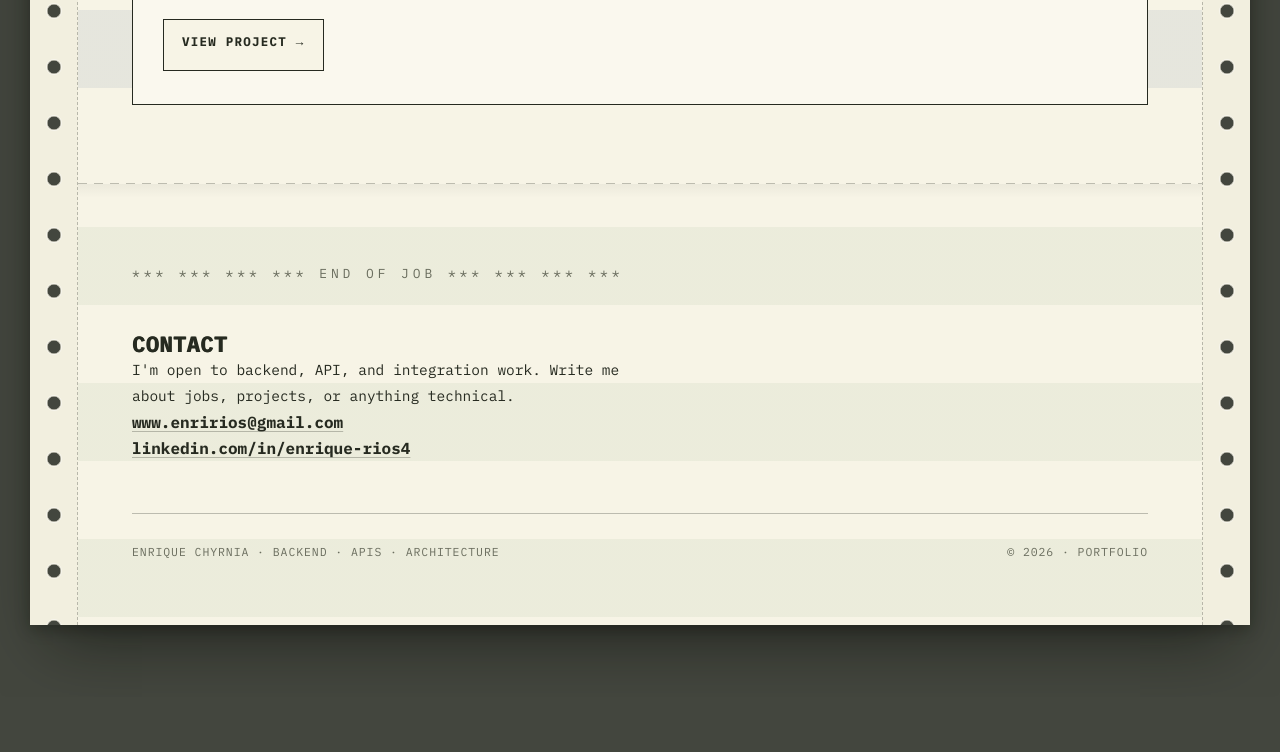
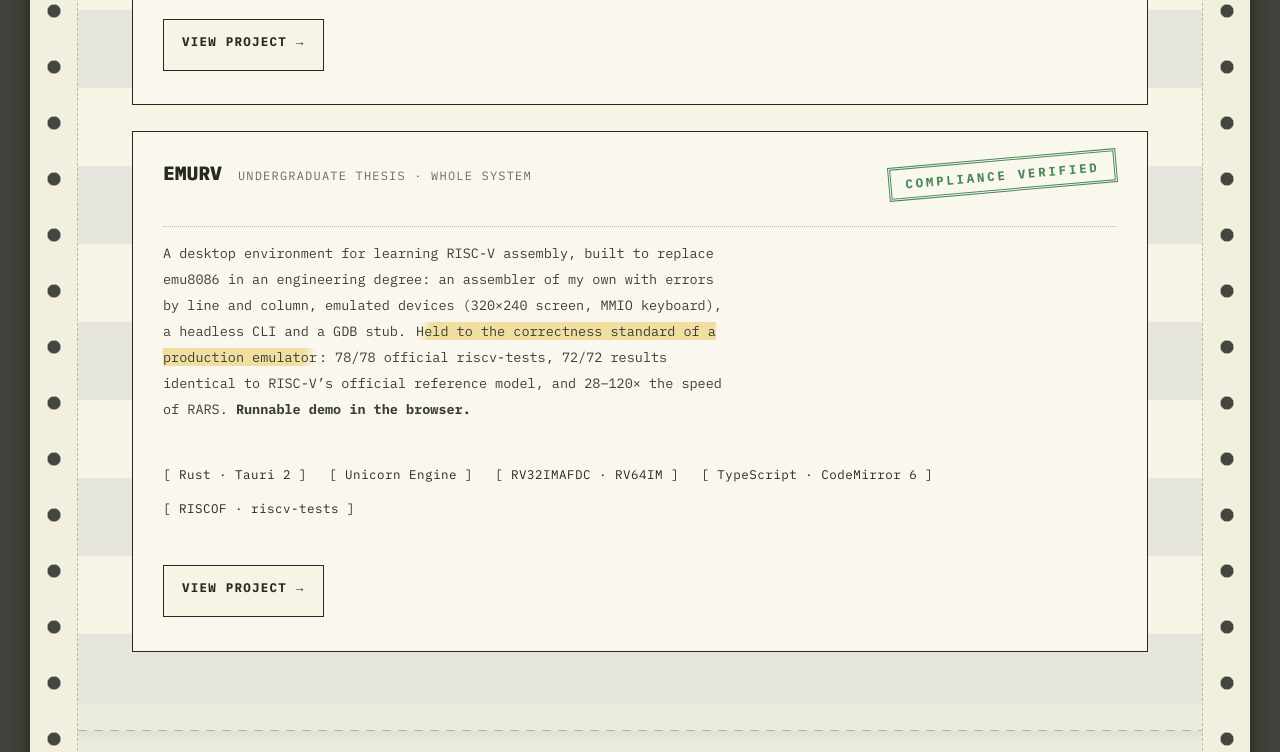
Before and after one commit to EnriqueRiosChyrnia/portfolio-web, a plain HTML site: page index.html in a window 1280 px wide. Shown: the part 4140-4892 px from the top of the page. Before the commit the page ends 4837 px from the top, so only its background shows below. Drawn offline with Linux system fonts and the light colour scheme.

Commit message:
Sumar EmuRV a los proyectos propios del index
Tercera card en #proyectos-propios con sello "Compliance verified",
sus claves s04c.* y el proyecto nombrado en las descripciones OG.

```diff
--- a/assets/i18n/index.dict.js
+++ b/assets/i18n/index.dict.js
@@ -3,11 +3,11 @@ window.SiteI18n.dict = {
   "meta.title": { en: "Enrique Chyrnia — Portfolio · Software Development", es: "Enrique Chyrnia — Portfolio · Desarrollo de Software" },
   "meta.description": { en: "Backend · APIs & Integration · Cloud systems. Professional portfolio of Enrique Chyrnia: real cases of development, integration, and deployment.", es: "Backend · APIs & Integración · Sistemas cloud. Portfolio profesional de Enrique Chyrnia: casos reales de desarrollo, integración y despliegue." },
   "meta.ogTitle": { en: "Enrique Chyrnia — Portfolio · Software Development", es: "Enrique Chyrnia — Portfolio · Desarrollo de Software" },
-  "meta.ogDescription": { en: "Backend, APIs and cloud infrastructure. Work case at Mas Que Bien Service, plus my own products: Ryguasu, a multi-tenant POS SaaS in production, and Fil-Grama, social media analytics.", es: "Backend, APIs e infraestructura cloud. Caso de trabajo en Mas Que Bien Service, más mis productos propios: Ryguasu, un SaaS multi-tenant de punto de venta en producción, y Fil-Grama, analytics de redes sociales." },
+  "meta.ogDescription": { en: "Backend, APIs and cloud infrastructure. Work case at Mas Que Bien Service, plus my own products: Ryguasu, a multi-tenant POS SaaS in production; Fil-Grama, social media analytics; and EmuRV, a RISC-V emulator verified against the official suites.", es: "Backend, APIs e infraestructura cloud. Caso de trabajo en Mas Que Bien Service, más mis productos propios: Ryguasu, un SaaS multi-tenant de punto de venta en producción; Fil-Grama, analytics de redes sociales; y EmuRV, un emulador RISC-V verificado contra las suites oficiales." },
   "meta.ogImageAlt": { en: "Enrique Chyrnia — Backend · APIs & Integration · Cloud systems", es: "Enrique Chyrnia — Backend · APIs & Integración · Sistemas cloud" },
   "meta.ogLocale": { en: "en_US", es: "es_AR" },
   "meta.twitterTitle": { en: "Enrique Chyrnia — Portfolio · Software Development", es: "Enrique Chyrnia — Portfolio · Desarrollo de Software" },
-  "meta.twitterDescription": { en: "Backend, APIs and cloud infrastructure. Work case at Mas Que Bien Service, plus my own products: Ryguasu, a multi-tenant POS SaaS in production, and Fil-Grama, social media analytics.", es: "Backend, APIs e infraestructura cloud. Caso de trabajo en Mas Que Bien Service, más mis productos propios: Ryguasu, un SaaS multi-tenant de punto de venta en producción, y Fil-Grama, analytics de redes sociales." },
+  "meta.twitterDescription": { en: "Backend, APIs and cloud infrastructure. Work case at Mas Que Bien Service, plus my own products: Ryguasu, a multi-tenant POS SaaS in production; Fil-Grama, social media analytics; and EmuRV, a RISC-V emulator verified against the official suites.", es: "Backend, APIs e infraestructura cloud. Caso de trabajo en Mas Que Bien Service, más mis productos propios: Ryguasu, un SaaS multi-tenant de punto de venta en producción; Fil-Grama, analytics de redes sociales; y EmuRV, un emulador RISC-V verificado contra las suites oficiales." },
 
   "topbar.tid": { en: 'EC · ENRIQUE CHYRNIA <i>/ PORTFOLIO.PRT · COVER SHEET</i>', es: 'EC · ENRIQUE CHYRNIA <i>/ PORTFOLIO.PRT · CARÁTULA</i>' },
   "nav.perfil": { en: "Profile", es: "Perfil" },
@@ -92,6 +92,10 @@ window.SiteI18n.dict = {
   "s04b.noteFull": { en: 'Multi-tenant SaaS for inventory, sales, and point of sale, aimed at small retail in Paraguay: weighted-average costing, immutable sale snapshots, multi-currency, and an offline-first POS. <span class="hl">I designed and built the backend and its infrastructure</span>: tenant isolation with PostgreSQL Row Level Security that fails closed, encrypted backups with a production-tested restore, and 49 documented technical decisions.', es: 'SaaS multi-tenant de inventario, ventas y punto de venta, apuntado a comercios chicos de Paraguay: costo promedio ponderado, snapshots de venta inmutables, multi-moneda y un POS offline-first. <span class="hl">Diseñé y construí el backend y su infraestructura</span>: aislamiento de tenants con Row Level Security de PostgreSQL que falla cerrado, backups cifrados con restore probado en producción y 49 decisiones técnicas documentadas.' },
   "s04b.tag3": { en: "Multi-tenant SaaS", es: "SaaS multi-tenant" },
   "s04b.jgo": { en: "View project →", es: "Ver proyecto →" },
+  "s04c.jrole": { en: "Undergraduate thesis · whole system", es: "Trabajo final de grado · sistema completo" },
+  "s04c.stamp": { en: "Compliance verified", es: "Compliance verificado" },
+  "s04c.noteFull": { en: 'A desktop environment for learning RISC-V assembly, built to replace emu8086 in an engineering degree: an assembler of my own with errors by line and column, emulated devices (320×240 screen, MMIO keyboard), a headless CLI and a GDB stub. <span class="hl">Held to the correctness standard of a production emulator</span>: 78/78 official riscv-tests, 72/72 results identical to RISC-V’s official reference model, and 28–120× the speed of RARS. <b>Runnable demo in the browser.</b>', es: 'Un entorno de escritorio para aprender ensamblador RISC-V, hecho para reemplazar a emu8086 en una carrera de ingeniería: un ensamblador propio con errores por línea y columna, dispositivos emulados (pantalla de 320×240, teclado MMIO), un CLI sin interfaz y un servidor GDB. <span class="hl">Medido con la vara de corrección de un emulador de producción</span>: 78/78 riscv-tests oficiales, 72/72 resultados idénticos al modelo de referencia oficial de RISC-V y 28–120× la velocidad de RARS. <b>Demo ejecutable en el navegador.</b>' },
+  "s04c.jgo": { en: "View project →", es: "Ver proyecto →" },
 
   "footer.contacto": { en: "Contact", es: "Contacto" },
   "footer.p": { en: "I'm open to backend, API, and integration work. Write me about jobs, projects, or anything technical.", es: "Estoy abierto a trabajo de backend, APIs e integraciones. Escribime nomás — por trabajo, proyectos o lo que sea técnico." },
--- a/index.html
+++ b/index.html
@@ -10,7 +10,7 @@
 <meta property="og:type" content="website">
 <meta property="og:site_name" content="Enrique Chyrnia — Portfolio">
 <meta property="og:title" content="Enrique Chyrnia — Portfolio · Software Development" data-i18n-meta="meta.ogTitle">
-<meta property="og:description" content="Backend, APIs and cloud infrastructure. Work case at Mas Que Bien Service, plus my own products: Ryguasu, a multi-tenant POS SaaS in production, and Fil-Grama, social media analytics." data-i18n-meta="meta.ogDescription">
+<meta property="og:description" content="Backend, APIs and cloud infrastructure. Work case at Mas Que Bien Service, plus my own products: Ryguasu, a multi-tenant POS SaaS in production; Fil-Grama, social media analytics; and EmuRV, a RISC-V emulator verified against the official suites." data-i18n-meta="meta.ogDescription">
 <meta property="og:url" content="https://portfolio.fil-grama.com/">
 <meta property="og:image" content="https://portfolio.fil-grama.com/assets/og-card.jpg">
 <meta property="og:image:width" content="1200">
@@ -19,7 +19,7 @@
 <meta property="og:locale" content="en_US" data-i18n-meta="meta.ogLocale">
 <meta name="twitter:card" content="summary_large_image">
 <meta name="twitter:title" content="Enrique Chyrnia — Portfolio · Software Development" data-i18n-meta="meta.twitterTitle">
-<meta name="twitter:description" content="Backend, APIs and cloud infrastructure. Work case at Mas Que Bien Service, plus my own products: Ryguasu, a multi-tenant POS SaaS in production, and Fil-Grama, social media analytics." data-i18n-meta="meta.twitterDescription">
+<meta name="twitter:description" content="Backend, APIs and cloud infrastructure. Work case at Mas Que Bien Service, plus my own products: Ryguasu, a multi-tenant POS SaaS in production; Fil-Grama, social media analytics; and EmuRV, a RISC-V emulator verified against the official suites." data-i18n-meta="meta.twitterDescription">
 <meta name="twitter:image" content="https://portfolio.fil-grama.com/assets/og-card.jpg">
 <link rel="preconnect" href="https://fonts.googleapis.com">
 <link rel="preconnect" href="https://fonts.gstatic.com" crossorigin>
@@ -354,6 +354,22 @@
         </div>
         <a class="jgo" href="ryguasu.html" data-i18n="s04b.jgo">View project →</a>
       </div>
+      <div class="job">
+        <div class="jhead">
+          <span class="jco">EmuRV</span>
+          <span class="jrole" data-i18n="s04c.jrole">Undergraduate thesis · whole system</span>
+          <span class="stamp green jstamp" aria-hidden="true" data-i18n="s04c.stamp">Compliance verified</span>
+        </div>
+        <p class="note" data-i18n="s04c.noteFull">A desktop environment for learning RISC-V assembly, built to replace emu8086 in an engineering degree: an assembler of my own with errors by line and column, emulated devices (320×240 screen, MMIO keyboard), a headless CLI and a GDB stub. <span class="hl">Held to the correctness standard of a production emulator</span>: 78/78 official riscv-tests, 72/72 results identical to RISC-V’s official reference model, and 28–120× the speed of RARS. <b>Runnable demo in the browser.</b></p>
+        <div class="tags">
+          <span>Rust · Tauri 2</span>
+          <span>Unicorn Engine</span>
+          <span>RV32IMAFDC · RV64IM</span>
+          <span>TypeScript · CodeMirror 6</span>
+          <span>RISCOF · riscv-tests</span>
+        </div>
+        <a class="jgo" href="emurv.html" data-i18n="s04c.jgo">View project →</a>
+      </div>
     </section>
 
     <!-- END OF JOB -->
```
